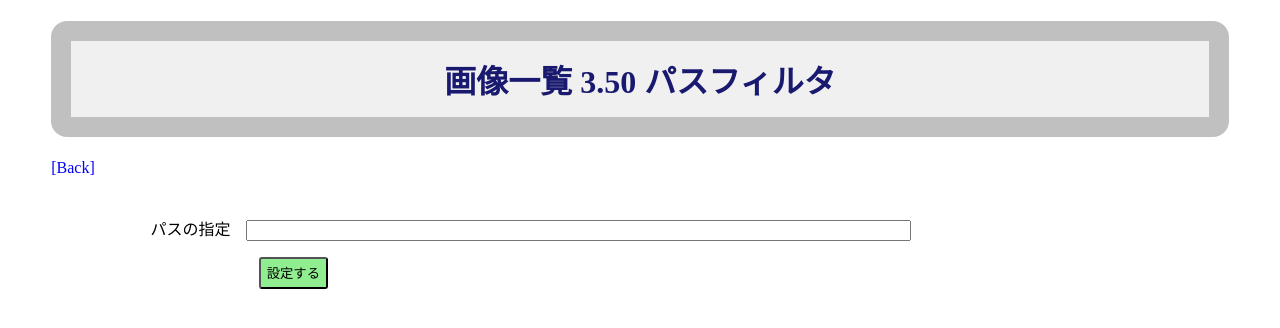
After one commit to makandat/CGI, a PHP site: page /filterPath.html in a window 1280 px wide. The commit adds this page. Shown: the top 328 px of the page. Run offline with PHP 8.4, Linux system fonts and the light colour scheme.

Commit message:
Picture7 v3.40 -> 3.50

```diff
--- /dev/null
+++ b/Picture7/v3.0/filterPath.html
@@ -0,0 +1,55 @@
+<!DOCTYPE html>
+<html>
+<head>
+ <meta charset="utf-8" />
+ <title>Pictures v3.50</title>
+ <script src="https://code.jquery.com/jquery-1.12.4.min.js" integrity="sha256-ZosEbRLbNQzLpnKIkEdrPv7lOy9C27hHQ+Xp8a4MxAQ=" crossorigin="anonymous">
+ </script>
+ <style>
+   h1 {
+      text-align:center;
+      color:midnightblue;
+      padding:15px;
+      border:solid 20px silver;;
+      border-radius: 0.5em;
+      background-color:#f0f0f0;
+    }
+
+    h2 {
+      color: darkcyan;
+      padding:4px;
+    }
+
+    a:link, a:visited {
+      color:blue;
+      text-decoration:none;
+    }
+
+  .form_row {
+     padding:5px;
+     margin-bottom:6px;
+  }
+  form {
+     margin-left:8%;
+  }
+
+  input[type="submit"] {
+    border-radius:3px 3px;
+    background-color:lightgreen;
+    height:32px;
+  }
+
+ </style>
+ </head>
+
+ <body style="margin-left:4%;margin-right:4%;">
+<h1>画像一覧 3.50 パスフィルタ</h1>
+<p><a href="index.php">[Back]</a></p>
+<br />
+<form method="GET" action="index.php">
+<div class="form_row"><label>パスの指定　</label><input type="text" name="filterPath" size="80" /></div>
+<div class="form_row" style="margin-left:10%;"><input type="submit" value="設定する" /></div>
+</form>
+
+</body>
+</html>
```
Also changed, not shown: Picture7/v3.0/index.html (+51 -7 lines), Picture7/v3.0/index.php (+14 -9 lines).
